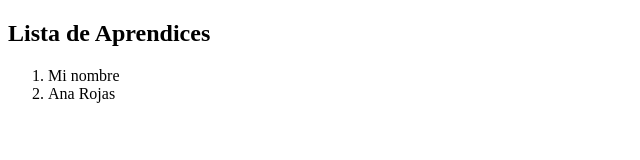
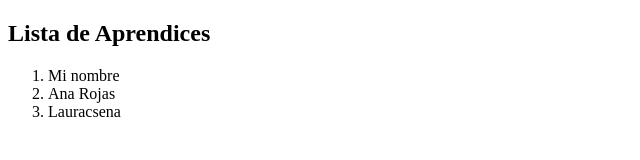
Before and after one commit to johangonzalez123456/proyecto_adso2024, a plain HTML site: page index.html in a window 1280 px wide. Shown: the whole page, without its empty margins (0-640 px from the left). Drawn offline with Linux system fonts and the light colour scheme.

Commit message:
Ingreso lauracsena

```diff
--- a/index.html
+++ b/index.html
@@ -10,6 +10,7 @@
     <ol>
         <li>Mi nombre</li>
         <li>Ana Rojas</li>
+        <li>Lauracsena</li>
     </ol>
 </body>
 </html>
```
